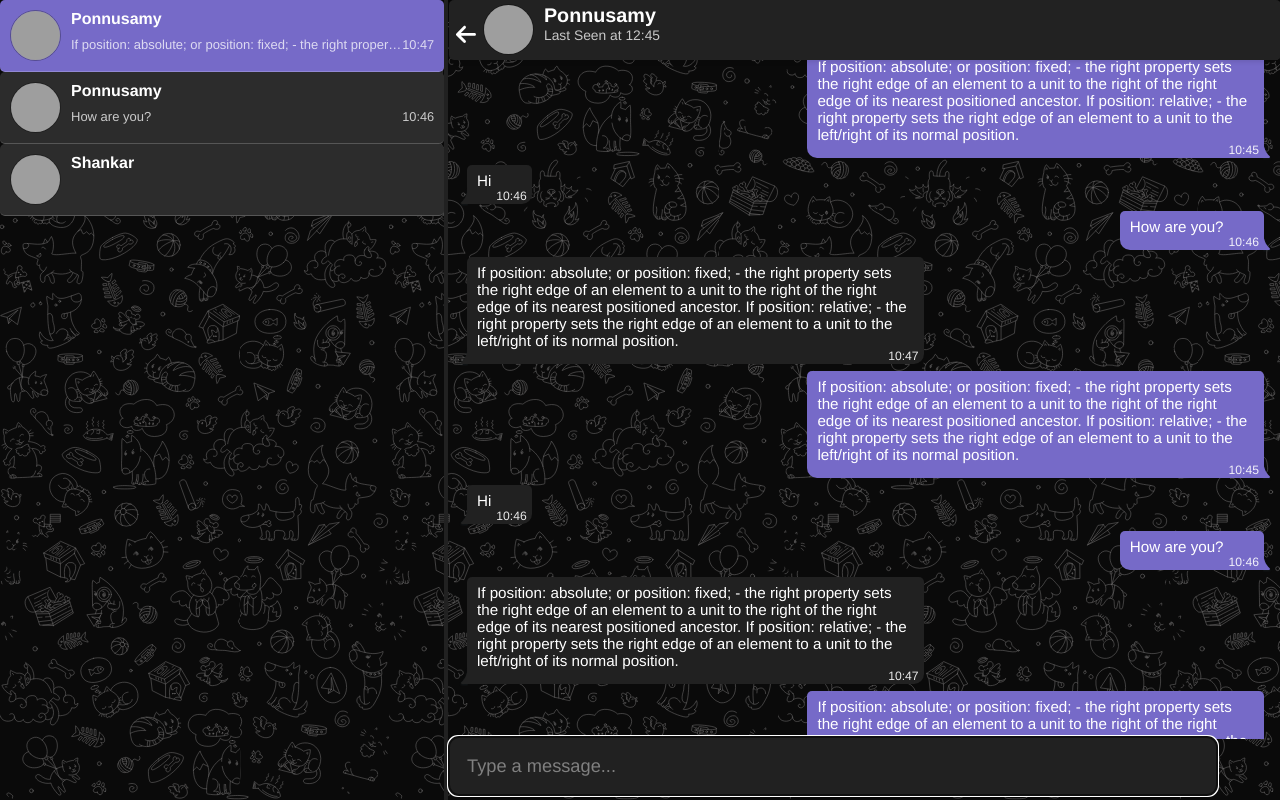
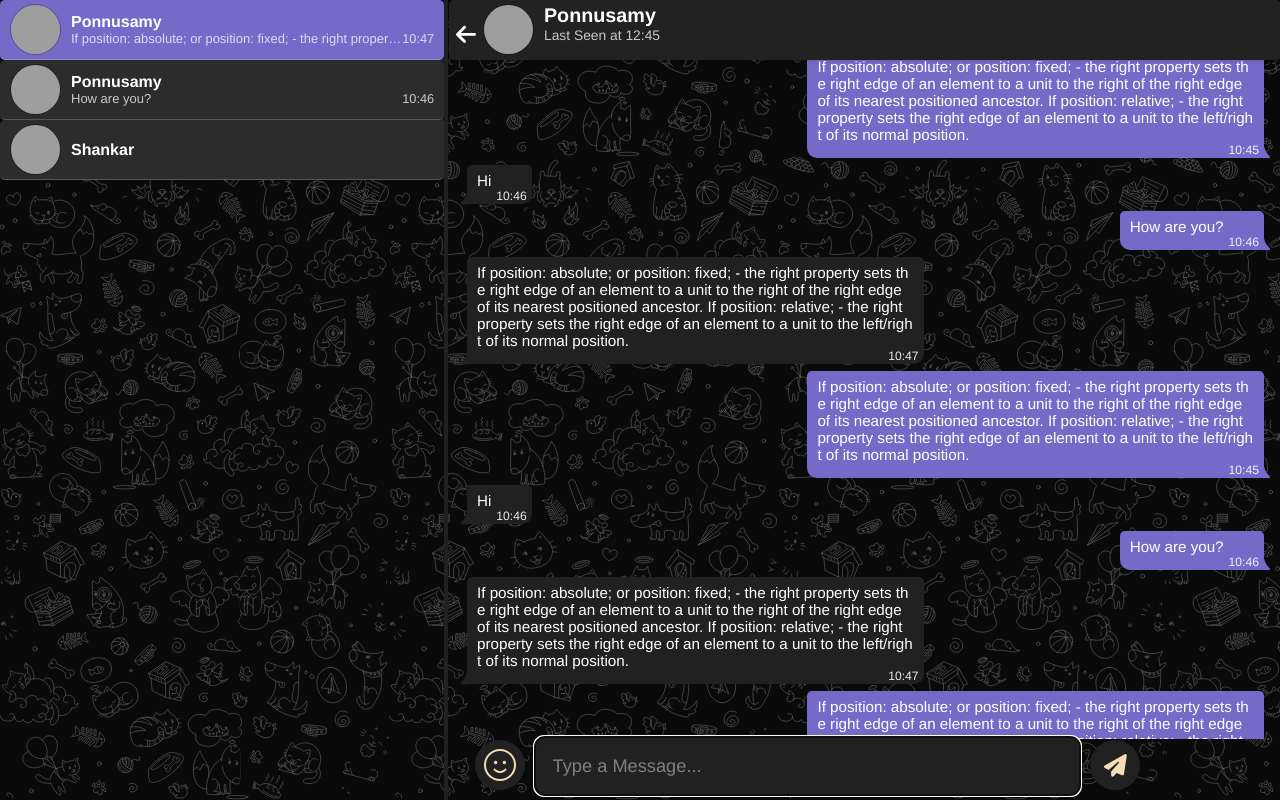
Before and after one commit to Ponnusamy1-V/Telegram-UI, a Vue app: page / in a window 1280 px wide. Both pictures are taken after a click on the element 222 px from the left and 36 px from the top of the page. Built offline with nearby package versions, Linux system fonts and the light colour scheme; grey boxes are pictures that could not be loaded.

Commit message:
send message btn

```diff
--- a/src/App.vue
+++ b/src/App.vue
@@ -19,7 +19,7 @@ export default {
 :root {
   --left-width: 35%;
   --right-width: 65%;
-  --input-bar-width: 60%;
+  --input-bar-width: 80%;
 }
 
 .tgme_background_wrap {
--- a/src/components/MessageArea/InputArea.vue
+++ b/src/components/MessageArea/InputArea.vue
@@ -1,6 +1,16 @@
 <template>
-    <div class="chat-input-area" contenteditable="true" v-on:keypress.ctrl.enter="insertNewMessage"
-        placeholder="Type a message..." oninput="if(this.innerHTML.trim()==='<br>')this.innerHTML=''" />
+    <div class="bottom-area">
+        <div class="bottom-area-container">
+            <div class="emoji-selection">
+                <fa icon="fa fa-smile" class="smile-icon" size="xxl" />
+            </div>
+            <div class="chat-input-area" contenteditable="true" v-on:keypress.ctrl.enter="insertNewMessage"
+                placeholder="Type a Message..." oninput="if(this.innerHTML.trim()==='<br>')this.innerHTML=''" />
+            <div class="send-messgae-btn" @click="insertNewMessage">
+                <fa icon="fa fa-paper-plane" size="xl" />
+            </div>
+        </div>
+    </div>
 </template>
 
 <script>
@@ -16,15 +26,20 @@ export default {
             const today = new Date();
             return today.getHours() + ":" + today.getMinutes()
         },
-        insertNewMessage($event) {
-            this.newMessage = $event?.target?.innerText || ""
+        insertNewMessage() {
+            this.newMessage = document.getElementsByClassName("chat-input-area")[0].innerText || ""
+            if (!this.newMessage || !this.newMessage?.trim()) {
+                document.getElementsByClassName("chat-input-area")[0].innerText = ""
+                return
+            }
             let message = {
-                message: this.newMessage,
+                message: this.newMessage?.trim(),
                 self: true,
                 timestamp: this.getNow()
             }
             this.emitter.emit('addNewMessage', message);
             document.getElementsByClassName("chat-input-area")[0].innerText = ""
+            document.getElementsByClassName("chat-input-area")[0].focus()
         }
     },
     mounted() {
@@ -34,20 +49,37 @@ export default {
 </script>
 
 <style>
-.chat-input-area {
+.bottom-area {
+    min-height: 50px;
+    max-height: 150px;
+    display: flex;
+    min-width: var(--right-width);
+    max-width: var(--right-width);
+    z-index: 1;
+    position: fixed;
+    bottom: 0;
+    margin-bottom: 5px;
+    margin-left: 2%;
+}
+
+.bottom-area-container {
     min-width: var(--input-bar-width);
     max-width: var(--input-bar-width);
+    min-height: inherit;
+    max-height: inherit;
+    display: flex;
+    gap: 10px;
+    align-items: flex-end;
+}
+
+.chat-input-area {
     border-radius: 10px;
-    min-height: 50px;
-    max-height: 150px;
+    width: 100%;
+    max-height: inherit;
     text-align: left;
     font-size: 120%;
     padding: 18px;
     word-wrap: break-word;
-    margin-bottom: 5px;
-    z-index: 1;
-    position: fixed;
-    bottom: 0;
     background: rgb(33, 33, 33);
     justify-content: center;
     overflow: scroll;
@@ -60,4 +92,39 @@ export default {
     color: gray;
     background-color: transparent;
 }
+
+.send-messgae-btn,
+.emoji-selection {
+    cursor: pointer;
+    min-width: 50px;
+    display: flex;
+    justify-content: center;
+    color: wheat;
+    min-height: 50px;
+    box-sizing: border-box;
+    background: rgb(33, 33, 33);
+    border-radius: 50%;
+    align-items: center;
+    margin-bottom: 5px;
+}
+
+.send-messgae-btn:hover,
+.emoji-selection:hover {
+    font-size: 130%;
+    transition: 0.25s;
+    color: rgb(118, 106, 200);
+}
+
+.smile-icon {
+    background: wheat;
+    border-radius: 50%;
+    font-size: 1.75rem;
+    padding: 0.125rem;
+    color: rgb(33, 33, 33);
+}
+
+.emoji-selection:hover .smile-icon {
+    transition: 0.25s;
+    background: rgb(118, 106, 200);
+}
 </style>
--- a/src/components/MessageArea/Message.vue
+++ b/src/components/MessageArea/Message.vue
@@ -75,6 +75,7 @@ export default {
     padding-right: 5px;
     padding-top: 2px;
     text-align: left;
+    word-break: break-all;
 }
 
 .message-box-display-right {
--- a/src/components/MessageContact.vue
+++ b/src/components/MessageContact.vue
@@ -53,6 +53,8 @@ export default {
     width: 100%;
     display: flex;
     padding: 10px;
+    max-height: 60px;
+    align-items: center;
     border-radius: 5px;
     background: rgb(44, 44, 44);
     /* background: linear-gradient(to bottom, rgb(44, 44, 44) 0%, rgb(20, 20, 20) 100%); */
@@ -93,6 +95,7 @@ export default {
     max-height: 15px;
     font-size: 13px;
     overflow: hidden;
+    word-break: break-all;
     text-overflow: ellipsis;
     display: -webkit-box;
     -webkit-line-clamp: 1;
--- a/src/components/RightBar.vue
+++ b/src/components/RightBar.vue
@@ -188,13 +188,18 @@ export default {
     user-select: none;
 }
 
-@media screen and (width >= 1000px) {
+@media screen and (width >=1000px) {
     #chat-space {
         width: var(--right-width) !important;
     }
 }
 
 @media screen and (width < 1000px) {
+    .bottom-area {
+        min-width: 100%;
+        max-width: 100%;
+    }
+
     #chat-space {
         width: 100% !important;
     }
@@ -217,8 +222,15 @@ export default {
     }
 
     .chat-input-area {
-        min-width: 100%;
-        max-width: 100%;
+        width: 100%;
+    }
+
+    .bottom-area {
+        width: 100%;
+    }
+
+    .bottom-area-container {
+        min-width: 95% !important;
     }
 
     .top-bar {
```
Also changed, not shown: 8 other files (tests, documents, lock files or other folders).
